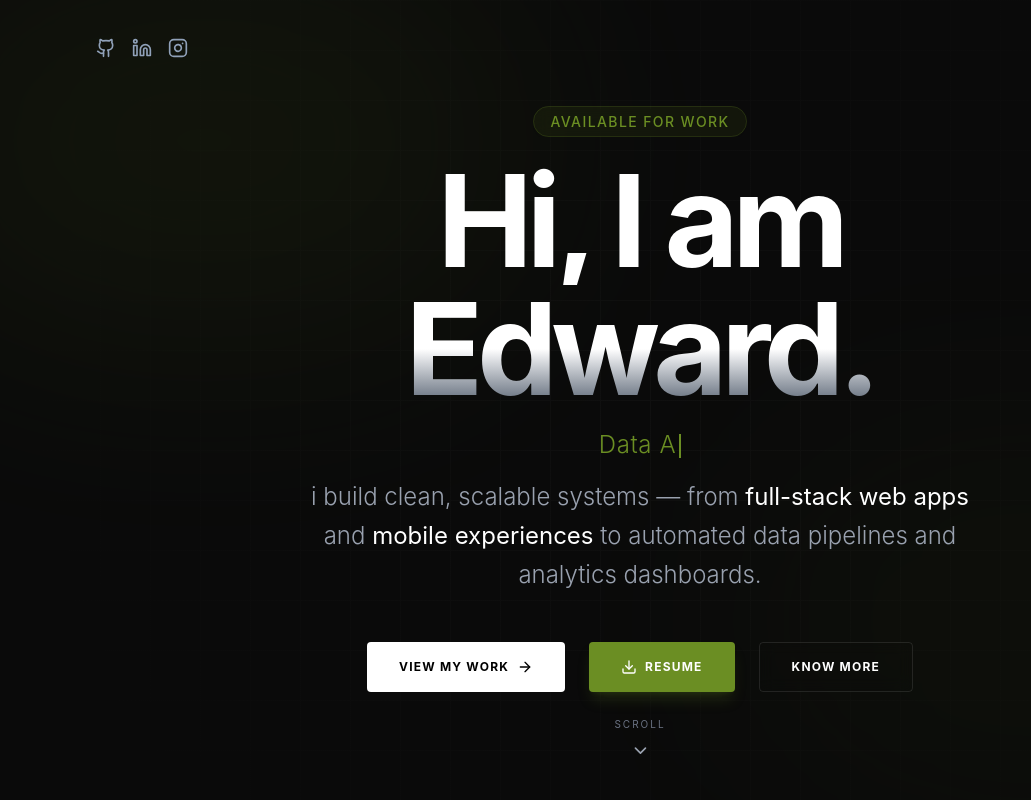
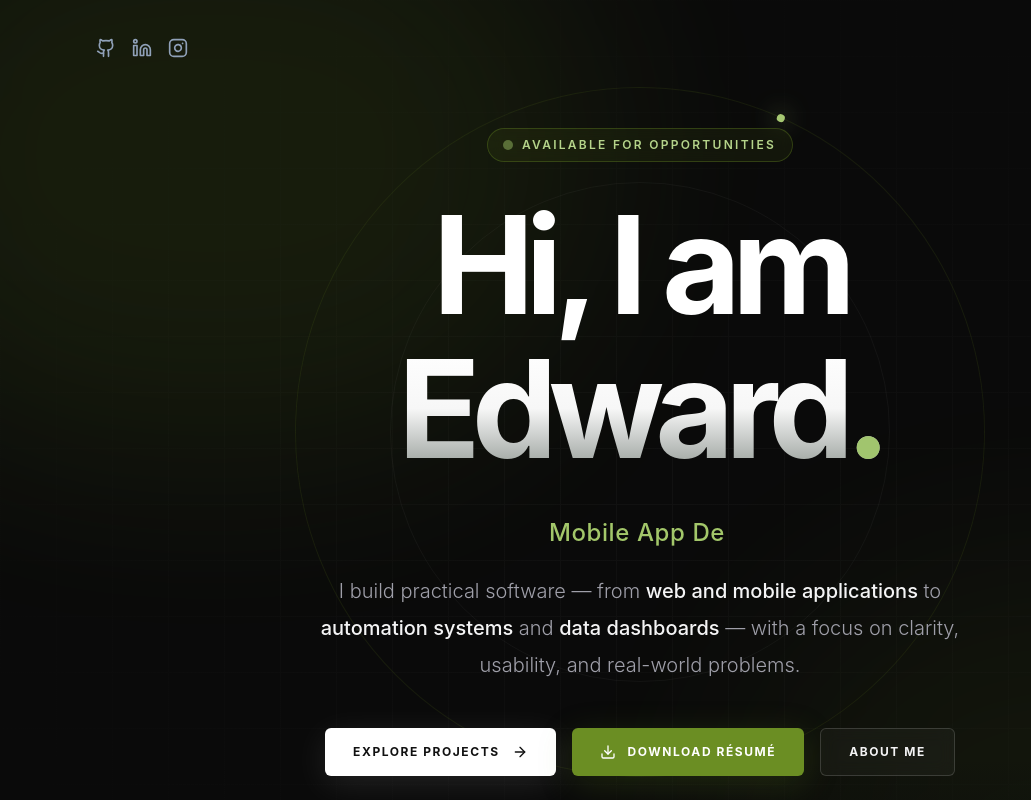
Before and after one commit to wardmendoza0016-lgtm/My-Portfolio, a React (Vite) app: page / in a window 1280 px wide. Shown: the top 800 px of the page, without its empty margins (0-1031 px from the left). Built offline with nearby package versions, Linux system fonts and the light colour scheme.

Commit message:
Updated Hero section

```diff
--- a/src/sections/Hero.jsx
+++ b/src/sections/Hero.jsx
@@ -1,237 +1,343 @@
 import { useEffect, useRef } from 'react';
-import { motion } from 'framer-motion';
-import { ChevronDown, ArrowRight, Download } from 'lucide-react';
-import anime from 'animejs';
+import {
+  motion,
+  useMotionValue,
+  useReducedMotion,
+  useSpring,
+} from 'framer-motion';
+import { ArrowRight, ChevronDown, Download, Sparkles } from 'lucide-react';
 
-export default function Hero() {
-  const sectionRef = useRef(null);
-  const typeRef    = useRef(null);
-  const btn1Ref    = useRef(null);
-  const btn2Ref    = useRef(null);
-  const btn3Ref    = useRef(null);
+// This file assumes the PDF is at public/MENDOZA_Resume.pdf.
+const RESUME_URL = '/MENDOZA_Resume.pdf';
 
-  // ── 1. Hero entrance (Anime.js staggered sequence) ───────────
+const ROLES = [
+  'Full-Stack Developer.',
+  'Mobile App Developer.',
+  'Data Analyst.',
+  'Automation Developer.',
+];
+
+const STACK = ['React', 'C#', 'Flutter', 'Power BI'];
+const EASE_OUT = [0.16, 1, 0.3, 1];
+
+/**
+ * Reveals content only after App tells Hero the Preloader is finished.
+ * Framer Motion owns the DOM transforms, so React StrictMode cannot leave
+ * behind uncancelled Anime.js entrance timelines.
+ */
+function Enter({ children, className = '', delay = 0, isReady, reduceMotion }) {
+  return (
+    <motion.div
+      initial={{ opacity: 0, y: reduceMotion ? 0 : 22 }}
+      animate={{
+        opacity: isReady ? 1 : 0,
+        y: !isReady && !reduceMotion ? 22 : 0,
+      }}
+      transition={{
+        duration: reduceMotion ? 0 : 0.8,
+        delay: isReady && !reduceMotion ? delay : 0,
+        ease: EASE_OUT,
+      }}
+      className={className}
+    >
+      {children}
+    </motion.div>
+  );
+}
+
+/** Motion values prevent spawning a new animation on every mousemove. */
+function MagneticLink({
+  children,
+  className = '',
+  reduceMotion,
+  strength = 0.17,
+  ...linkProps
+}) {
+  const x = useMotionValue(0);
+  const y = useMotionValue(0);
+  const springX = useSpring(x, { stiffness: 240, damping: 19, mass: 0.5 });
+  const springY = useSpring(y, { stiffness: 240, damping: 19, mass: 0.5 });
+
+  const reset = () => {
+    x.set(0);
+    y.set(0);
+  };
+
+  const handlePointerMove = (event) => {
+    if (reduceMotion || event.pointerType !== 'mouse') return;
+    const rect = event.currentTarget.getBoundingClientRect();
+    x.set((event.clientX - (rect.left + rect.width / 2)) * strength);
+    y.set((event.clientY - (rect.top + rect.height / 2)) * strength);
+  };
+
+  return (
+    <motion.a
+      {...linkProps}
+      className={className}
+      style={reduceMotion ? undefined : { x: springX, y: springY }}
+      onPointerMove={handlePointerMove}
+      onPointerLeave={reset}
+      onBlur={reset}
+    >
+      {children}
+    </motion.a>
+  );
+}
+
+/**
+ * isReady should be false while the Preloader is visible, then true once its
+ * onComplete handler finishes. Defaults to true for stand-alone use.
+ */
+export default function Hero({ isReady = true }) {
+  const typeRef = useRef(null);
+  const reduceMotion = Boolean(useReducedMotion());
+
+  // The visible typewriter text is decorative. Screen readers receive a stable
+  // description instead of hearing every character and deletion announced.
   useEffect(() => {
-    const el = sectionRef.current;
-    if (!el) return;
+    const el = typeRef.current;
+    if (!el) return undefined;
 
-    anime({
-      targets:    el.querySelector('.hero-badge'),
-      opacity:    [0, 1],
-      translateY: [12, 0],
-      duration:   600,
-      delay:      300,
-      easing:     'easeOutExpo',
-    });
+    if (!isReady) {
+      el.textContent = '';
+      return undefined;
+    }
 
-    anime({
-      targets:    '.name-clip-inner',
-      translateY: ['105%', '0%'],
-      duration:   1100,
-      delay:      anime.stagger(130, { start: 400 }),
-      easing:     'easeOutExpo',
-    });
+    if (reduceMotion) {
+      el.textContent = ROLES[0];
+      return undefined;
+    }
 
-    [
-      { sel: '.hero-role-line', delay: 850  },
-      { sel: '.hero-desc',      delay: 1000 },
-      { sel: '.hero-cta-row',   delay: 1150 },
-    ].forEach(({ sel, delay }) => {
-      anime({
-        targets:    el.querySelector(sel),
-        opacity:    [0, 1],
-        translateY: [16, 0],
-        duration:   700,
-        delay,
-        easing:     'easeOutExpo',
-      });
-    });
-  }, []);
-
-  // ── 2. Typewriter ─────────────────────────────────────────────
-  useEffect(() => {
-    const roles = [
-      'Full-Stack Developer.',
-      'Data Analyst.',
-      'System Automator.',
-      'UI/UX Enthusiast.',
-    ];
-    const el = typeRef.current;
-    if (!el) return;
-
-    let ri = 0, ci = 0, del = false, t;
+    let roleIndex = 0;
+    let charIndex = 0;
+    let deleting = false;
+    let timer;
+    el.textContent = '';
 
     const tick = () => {
-      const word = roles[ri];
-      el.textContent = del ? word.slice(0, ci - 1) : word.slice(0, ci + 1);
-      del ? ci-- : ci++;
-      if (!del && ci === word.length) { del = true; t = setTimeout(tick, 2200); return; }
-      if (del && ci === 0)            { del = false; ri = (ri + 1) % roles.length; }
-      t = setTimeout(tick, del ? 38 : 80);
+      const role = ROLES[roleIndex];
+      if (!deleting) {
+        charIndex = Math.min(charIndex + 1, role.length);
+        el.textContent = role.slice(0, charIndex);
+        if (charIndex === role.length) {
+          deleting = true;
+          timer = window.setTimeout(tick, 1950);
+          return;
+        }
+      } else {
+        charIndex = Math.max(charIndex - 1, 0);
+        el.textContent = role.slice(0, charIndex);
+        if (charIndex === 0) {
+          deleting = false;
+          roleIndex = (roleIndex + 1) % ROLES.length;
+          timer = window.setTimeout(tick, 290);
+          return;
+        }
+      }
+      timer = window.setTimeout(tick, deleting ? 34 : 67);
     };
 
-    const start = setTimeout(tick, 1100);
-    return () => { clearTimeout(t); clearTimeout(start); };
-  }, []);
+    timer = window.setTimeout(tick, 1100);
+    return () => window.clearTimeout(timer);
+  }, [isReady, reduceMotion]);
 
-  // ── 3. Magnetic buttons ───────────────────────────────────────
-  useEffect(() => {
-    const refs = [btn1Ref, btn2Ref, btn3Ref];
-    const cleanup = [];
-
-    refs.forEach(ref => {
-      const el = ref.current;
-      if (!el) return;
-
-      const move = (e) => {
-        const r = el.getBoundingClientRect();
-        const x = (e.clientX - r.left - r.width  / 2) * 0.25;
-        const y = (e.clientY - r.top  - r.height / 2) * 0.25;
-        anime({ targets: el, translateX: x, translateY: y, duration: 250, easing: 'easeOutQuad' });
-      };
-
-      const leave = () => {
-        anime({ targets: el, translateX: 0, translateY: 0, duration: 700, easing: 'easeOutElastic(1, 0.5)' });
-      };
-
-      el.addEventListener('mousemove',  move);
-      el.addEventListener('mouseleave', leave);
-      cleanup.push(() => {
-        el.removeEventListener('mousemove',  move);
-        el.removeEventListener('mouseleave', leave);
+  const revealName = (delay) => ({
+    initial: { y: reduceMotion ? '0%' : '110%', opacity: 0 },
+    animate: {
+      y: !reduceMotion && !isReady ? '110%' : '0%',
+      opacity: isReady ? 1 : 0,
+    },
+    transition: {
+      duration: reduceMotion ? 0 : 1.12,
+      delay: isReady && !reduceMotion ? delay : 0,
+      ease: EASE_OUT,
+    },
   });
-    });
-
-    return () => cleanup.forEach(fn => fn());
-  }, []);
 
   return (
     <section
-      ref={sectionRef}
-      className="relative min-h-screen flex items-center justify-center bg-[#0a0a0a] overflow-hidden selection:bg-[#6b8e23]/30"
+      id="home"
+      aria-labelledby="hero-heading"
+      className="relative isolate flex min-h-screen min-h-[100svh] items-center justify-center overflow-hidden bg-[#0a0a0a] px-6 pb-28 pt-32 text-white selection:bg-[#6b8e23]/40 sm:pb-32 lg:px-12"
     >
-
-      {/* ── Background ── */}
-      <div className="absolute inset-0 z-0">
+      {/* Subtle grid, vignette, orbital rings, and green ambient light. */}
+      <div aria-hidden="true" className="pointer-events-none absolute inset-0 -z-10 overflow-hidden">
         <div
-          className="absolute inset-0 opacity-[0.15]"
+          className="absolute inset-0 opacity-[0.17]"
           style={{
-            backgroundImage: `linear-gradient(#333 1px, transparent 1px), linear-gradient(90deg, #333 1px, transparent 1px)`,
-            backgroundSize: '50px 50px',
+            backgroundImage:
+              'linear-gradient(#333 1px, transparent 1px), linear-gradient(90deg, #333 1px, transparent 1px)',
+            backgroundSize: '56px 56px',
           }}
         />
-        <div className="absolute inset-0 bg-[radial-gradient(circle_at_center,transparent_0%,#0a0a0a_80%)]" />
+        <div className="absolute inset-0 bg-[radial-gradient(ellipse_at_center,transparent_4%,#0a0a0a_79%)]" />
+
+        {/* Keep centering on a static wrapper so Motion rotation cannot override the CSS translation. */}
+        <div className="absolute left-1/2 top-[44%] -translate-x-1/2 -translate-y-1/2">
           <motion.div
-          animate={{ x: [0, 30, 0], y: [0, 50, 0], opacity: [0.3, 0.6, 0.3] }}
-          transition={{ duration: 8, repeat: Infinity, ease: 'easeInOut' }}
-          className="absolute top-[-10%] left-[-10%] w-[50%] h-[50%] rounded-full bg-[#6b8e23]/20 blur-[120px] pointer-events-none"
+            className="relative h-[460px] w-[460px] rounded-full border border-[#6b8e23]/[0.13] sm:h-[690px] sm:w-[690px]"
+            animate={isReady && !reduceMotion ? { rotate: 360 } : { rotate: 0 }}
+            transition={{ duration: 95, repeat: Infinity, ease: 'linear' }}
+          >
+            <div className="absolute left-1/2 top-[-4px] h-2 w-2 rounded-full bg-[#a6c872] shadow-[0_0_24px_#a6c872]" />
+          </motion.div>
+        </div>
+        <div className="absolute left-1/2 top-[44%] h-[315px] w-[315px] -translate-x-1/2 -translate-y-1/2 rounded-full border border-white/[0.04] sm:h-[500px] sm:w-[500px]" />
+
+        <motion.div
+          className="absolute -left-[16%] top-[-18%] h-[60%] w-[60%] rounded-full bg-[#6b8e23]/[0.16] blur-[105px]"
+          animate={isReady && !reduceMotion
+            ? { x: [0, 32, 0], y: [0, 38, 0], opacity: [0.55, 0.85, 0.55] }
+            : { x: 0, y: 0, opacity: 0.6 }}
+          transition={{ duration: 13, repeat: Infinity, ease: 'easeInOut' }}
         />
         <motion.div
-          animate={{ x: [0, -40, 0], y: [0, -60, 0], opacity: [0.2, 0.4, 0.2] }}
-          transition={{ duration: 10, repeat: Infinity, ease: 'easeInOut', delay: 1 }}
-          className="absolute bottom-[-10%] right-[-10%] w-[50%] h-[50%] rounded-full bg-[#6b8e23]/10 blur-[120px] pointer-events-none"
+          className="absolute -bottom-[16%] -right-[16%] h-[55%] w-[55%] rounded-full bg-[#6b8e23]/[0.12] blur-[110px]"
+          animate={isReady && !reduceMotion
+            ? { x: [0, -42, 0], y: [0, -28, 0], opacity: [0.4, 0.8, 0.4] }
+            : { x: 0, y: 0, opacity: 0.5 }}
+          transition={{ duration: 16, repeat: Infinity, ease: 'easeInOut' }}
         />
+        <div className="absolute inset-x-0 bottom-0 h-56 bg-gradient-to-t from-[#0a0a0a] to-transparent" />
       </div>
 
-      {/* ── Text content ── */}
-      <div className="relative z-20 max-w-7xl mx-auto px-6 lg:px-12 w-full text-center">
-        <div className="flex flex-col items-center">
+      <div className="relative z-10 mx-auto w-full max-w-5xl text-center">
+        <Enter delay={0.12} isReady={isReady} reduceMotion={reduceMotion} className="mb-7 sm:mb-9">
+          <span className="inline-flex items-center gap-2.5 rounded-full border border-[#6b8e23]/35 bg-[#6b8e23]/10 px-4 py-2 text-[10px] font-semibold uppercase tracking-[0.19em] text-[#b5d48a] backdrop-blur-sm sm:text-xs">
+            <motion.span
+              aria-hidden="true"
+              className="h-2 w-2 rounded-full bg-[#a4cd6c]"
+              animate={isReady && !reduceMotion ? { opacity: [1, 0.45, 1], scale: [1, 1.25, 1] } : undefined}
+              transition={{ repeat: Infinity, duration: 2.5 }}
+            />
+            Available for opportunities
+          </span>
+        </Enter>
 
-          {/* Badge */}
-          <div className="hero-badge mb-6 opacity-0">
-            <span className="text-[#6b8e23] text-sm font-medium tracking-widest uppercase bg-[#6b8e23]/10 px-4 py-1.5 rounded-full border border-[#6b8e23]/20 backdrop-blur-sm">
-              Available for work
+        <h1
+          id="hero-heading"
+          className="mb-5 text-[clamp(3.8rem,11vw,8.5rem)] font-bold leading-[0.98] tracking-[-0.065em] sm:mb-7"
+        >
+          <span className="block overflow-hidden pb-[0.08em]">
+            <motion.span {...revealName(0.25)} className="block">
+              Hi, I am
+            </motion.span>
           </span>
-          </div>
-
-          {/* Name — clip-reveal */}
-          <h1 className="text-6xl md:text-9xl font-bold text-white mb-4 tracking-tighter leading-[1]">
-            <span className="block" style={{ overflow: 'hidden' }}>
-              <span className="name-clip-inner block" style={{ transform: 'translateY(105%)' }}>
-                Hi, I am
-              </span>
-            </span>
-            <span className="block" style={{ overflow: 'hidden' }}>
-              <span
-                className="name-clip-inner block text-transparent bg-clip-text bg-gradient-to-b from-white via-white to-gray-600"
-                style={{ transform: 'translateY(105%)' }}
+          <span className="block overflow-hidden pb-[0.09em]">
+            <motion.span
+              {...revealName(0.39)}
+              className="block bg-gradient-to-b from-white via-[#f7f7f7] to-[#929994] bg-clip-text text-transparent"
             >
-                Edward.
-              </span>
+              Edward<span className="text-[#a1c56e]">.</span>
+            </motion.span>
           </span>
         </h1>
 
-          {/* Typewriter */}
-          <p className="hero-role-line text-lg md:text-2xl text-[#6b8e23] mb-4 font-light tracking-wide opacity-0 min-h-[2rem]">
+        <Enter delay={0.87} isReady={isReady} reduceMotion={reduceMotion} className="mb-5 sm:mb-6">
+          <p className="text-base font-medium tracking-wide text-[#a3c76a] sm:text-xl md:text-2xl">
+            <span className="sr-only">Full-Stack Developer, Mobile App Developer, Data Analyst, and Automation Developer.</span>
+            <span aria-hidden="true" className="relative inline-grid min-h-8 place-items-center align-middle">
+              {/* Invisible longest role prevents the typewriter from shifting layout. */}
+              <span className="invisible whitespace-nowrap">Mobile App Developer.</span>
+              <span className="absolute inset-0 flex items-center justify-center whitespace-nowrap">
                 <span ref={typeRef} />
-            <span style={{
-              display:       'inline-block',
-              width:         '2px',
-              height:        '1em',
-              background:    '#6b8e23',
-              marginLeft:    '3px',
-              verticalAlign: 'middle',
-              animation:     'cursor-blink 0.75s infinite',
-            }} />
+                <span className="hero-type-cursor ml-1 inline-block h-[1em] w-[2px] bg-[#a3c76a]" />
+              </span>
+            </span>
           </p>
+        </Enter>
 
-          {/* Description */}
-          <p className="hero-desc text-lg md:text-2xl text-gray-400 mb-12 max-w-2xl font-light leading-relaxed opacity-0">
-            i build clean, scalable systems — from{' '}
-            <span className="text-white font-normal">full-stack web apps</span> and{' '}
-            <span className="text-white font-normal">mobile experiences</span> to automated
-            data pipelines and analytics dashboards.
+        <Enter delay={1.02} isReady={isReady} reduceMotion={reduceMotion}>
+          <p className="mx-auto mb-9 max-w-2xl text-[15px] font-light leading-[1.85] text-zinc-400 sm:mb-11 sm:text-lg md:text-xl">
+            I build practical software — from{' '}
+            <span className="font-medium text-zinc-100">web and mobile applications</span> to{' '}
+            <span className="font-medium text-zinc-100">automation systems</span> and{' '}
+            <span className="font-medium text-zinc-100">data dashboards</span> — with a focus on
+            clarity, usability, and real-world problems.
           </p>
+        </Enter>
 
-          {/* CTAs */}
-          <div className="hero-cta-row flex flex-wrap justify-center gap-4 md:gap-6 opacity-0">
-            <a
-              ref={btn1Ref}
+        <Enter delay={1.16} isReady={isReady} reduceMotion={reduceMotion}>
+          <div className="flex flex-col items-center justify-center gap-3 sm:flex-row sm:flex-wrap sm:gap-4">
+            <MagneticLink
               href="#projects"
-              className="group relative px-8 py-4 bg-white text-black hover:bg-gray-200 transition-all duration-300 text-xs font-bold tracking-widest uppercase flex items-center gap-2 overflow-hidden rounded-sm"
+              reduceMotion={reduceMotion}
+              className="group inline-flex min-h-12 w-full items-center justify-center gap-3 rounded-md bg-white px-7 py-3.5 text-xs font-bold uppercase tracking-[0.13em] text-[#111] shadow-[0_8px_35px_rgba(255,255,255,0.10)] transition-colors duration-300 hover:bg-[#eaece8] focus-visible:outline focus-visible:outline-2 focus-visible:outline-offset-4 focus-visible:outline-[#a3c76a] sm:w-auto"
             >
-              View My Work
-              <ArrowRight className="w-4 h-4 group-hover:translate-x-1 transition-transform" />
-            </a>
+              Explore projects
+              <ArrowRight aria-hidden="true" className="h-4 w-4 transition-transform duration-200 group-hover:translate-x-1" />
+            </MagneticLink>
 
-            <a
-              ref={btn2Ref}
-              href="/Edward_Mendoza_Resume.pdf"
+            <MagneticLink
+              href={RESUME_URL}
               download="Edward_Mendoza_Resume.pdf"
-              className="group relative px-8 py-4 bg-[#6b8e23] text-white hover:bg-[#55711b] transition-all duration-300 text-xs font-bold tracking-widest uppercase flex items-center gap-2 rounded-sm shadow-lg shadow-[#6b8e23]/20"
+              aria-label="Download résumé PDF"
+              reduceMotion={reduceMotion}
+              className="group inline-flex min-h-12 w-full items-center justify-center gap-3 rounded-md bg-[#6b8e23] px-7 py-3.5 text-xs font-bold uppercase tracking-[0.13em] text-white shadow-[0_8px_35px_rgba(107,142,35,0.22)] transition-colors duration-300 hover:bg-[#7da532] focus-visible:outline focus-visible:outline-2 focus-visible:outline-offset-4 focus-visible:outline-[#a3c76a] sm:w-auto"
             >
-              <Download className="w-4 h-4 group-hover:scale-110 transition-transform" />
-              Resume
-            </a>
+              <Download aria-hidden="true" className="h-4 w-4 transition-transform duration-200 group-hover:-translate-y-0.5" />
+              Download résumé
+            </MagneticLink>
 
-            <a
-              ref={btn3Ref}
+            <MagneticLink
               href="#about"
-              className="px-8 py-4 border border-white/10 text-white hover:bg-white/5 transition-all duration-300 text-xs font-bold tracking-widest uppercase backdrop-blur-sm rounded-sm"
+              reduceMotion={reduceMotion}
+              strength={0.12}
+              className="inline-flex min-h-12 w-full items-center justify-center rounded-md border border-white/15 bg-white/[0.035] px-7 py-3.5 text-xs font-bold uppercase tracking-[0.13em] text-zinc-100 backdrop-blur-sm transition-colors duration-300 hover:border-[#a3c76a]/45 hover:bg-white/[0.075] focus-visible:outline focus-visible:outline-2 focus-visible:outline-offset-4 focus-visible:outline-[#a3c76a] sm:w-auto"
             >
-              Know More
-            </a>
+              About me
+            </MagneticLink>
           </div>
+        </Enter>
+
+        <Enter delay={1.34} isReady={isReady} reduceMotion={reduceMotion} className="mt-10 sm:mt-12">
+          <div className="flex flex-wrap items-center justify-center gap-x-3 gap-y-2 text-[10px] tracking-[0.14em] text-white/35 sm:gap-x-4">
+            <span className="inline-flex items-center gap-1.5 text-[#b1cb8b]">
+              <Sparkles aria-hidden="true" className="h-3.5 w-3.5" />
+              BUILDING WITH
+            </span>
+            {STACK.map((tech) => (
+              <span key={tech} className="rounded border border-white/[0.08] bg-white/[0.025] px-2.5 py-1.5 uppercase text-white/50">
+                {tech}
+              </span>
+            ))}
           </div>
+        </Enter>
       </div>
 
-      {/* Scroll indicator */}
-      <motion.div
+      <div aria-hidden="true" className="pointer-events-none absolute bottom-9 left-8 hidden text-[10px] uppercase tracking-[0.2em] text-white/20 lg:block">
+        01 / Introduction
+      </div>
+      <div aria-hidden="true" className="pointer-events-none absolute bottom-9 right-8 hidden text-[10px] uppercase tracking-[0.2em] text-white/20 lg:block">
+        Design · Develop · Deliver
+      </div>
+
+      <motion.a
+        href="#projects"
+        aria-label="Scroll to projects"
         initial={{ opacity: 0 }}
-        animate={{ opacity: 1 }}
-        transition={{ delay: 1.8, duration: 1 }}
-        className="absolute bottom-10 left-1/2 -translate-x-1/2 z-20 flex flex-col items-center gap-2"
+        animate={{ opacity: isReady ? 1 : 0 }}
+        transition={{ duration: reduceMotion ? 0 : 0.7, delay: isReady && !reduceMotion ? 1.65 : 0 }}
+        className="absolute bottom-5 left-1/2 z-20 flex -translate-x-1/2 flex-col items-center gap-1.5 rounded-md px-3 py-1 text-[9px] uppercase tracking-[0.2em] text-zinc-500 transition-colors hover:text-[#a3c76a] focus-visible:outline focus-visible:outline-2 focus-visible:outline-[#a3c76a] sm:bottom-7"
       >
-        <span className="text-[10px] text-gray-500 uppercase tracking-[0.2em]">Scroll</span>
-        <motion.div animate={{ y: [0, 8, 0] }} transition={{ repeat: Infinity, duration: 2, ease: 'easeInOut' }}>
-          <ChevronDown className="text-gray-400 w-5 h-5" />
-        </motion.div>
-      </motion.div>
+        Scroll to explore
+        <motion.span
+          aria-hidden="true"
+          animate={isReady && !reduceMotion ? { y: [0, 7, 0] } : { y: 0 }}
+          transition={{ duration: 2, repeat: Infinity, ease: 'easeInOut' }}
+        >
+          <ChevronDown className="h-4 w-4" />
+        </motion.span>
+      </motion.a>
 
       <style>{`
-        @keyframes cursor-blink {
+        @keyframes hero-cursor-blink {
           0%, 49% { opacity: 1; }
           50%, 100% { opacity: 0; }
+        }
+        .hero-type-cursor { animation: hero-cursor-blink 0.8s steps(1) infinite; }
+        @media (prefers-reduced-motion: reduce) {
+          .hero-type-cursor { animation: none; }
         }
       `}</style>
     </section>
```
Lines whose indentation alone changed are shown as unchanged.
